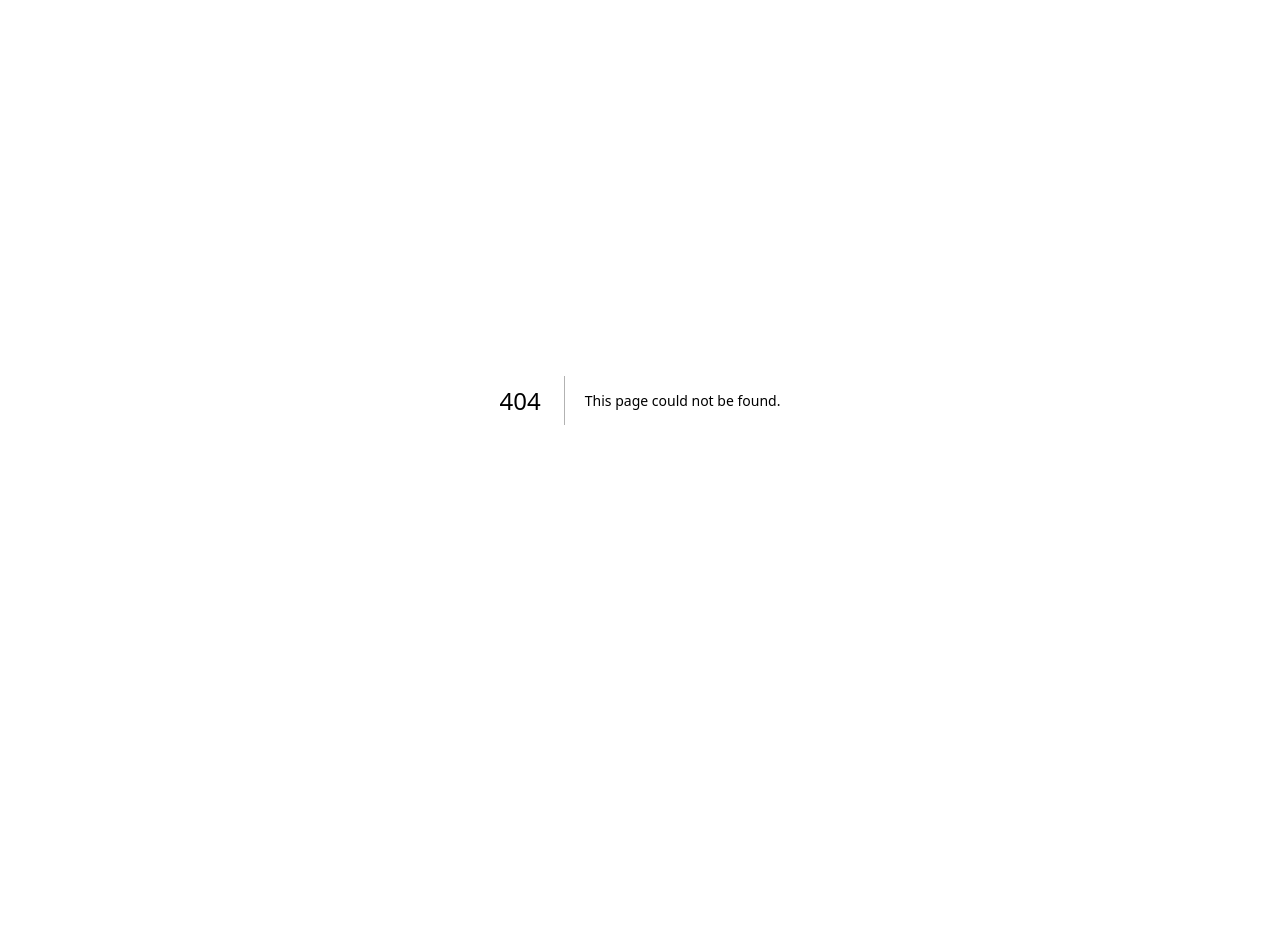
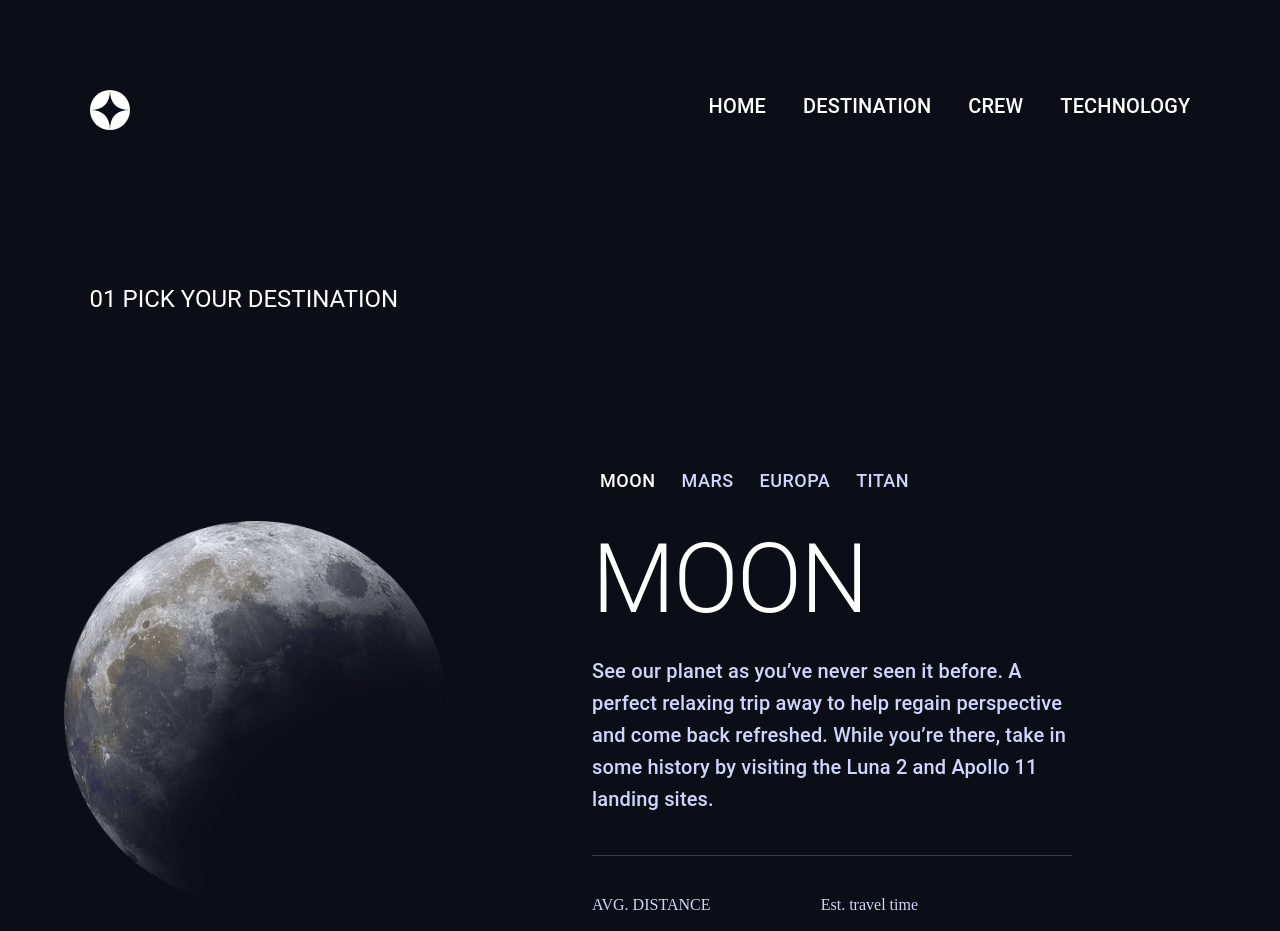
Before and after one commit to nikanoza/space-tourism-1, a Next.js app: page /destination in a window 1280 px wide. Before the commit this address had no page. Shown: the top 931 px of the page. Before the commit the page ends 800 px from the top, so only its background shows below. Built offline with nearby package versions, Linux system fonts and the light colour scheme.

Commit message:
feat: add destination page

```diff
--- /dev/null
+++ b/pages/destination/index.jsx
@@ -0,0 +1,173 @@
+import Header from "@/components/Header";
+import { Box, Button, Typography } from "@mui/material";
+import React, { useState } from "react";
+import data from "../../data.json";
+
+export default function Destination() {
+  const [name, setName] = useState("Moon");
+  const filteredItem = data.destinations.find((item) => item.name === name);
+  const clickHeandler = (item) => {
+    setName(item);
+  };
+
+  return (
+    <Box
+      sx={{
+        backgroundColor: " #0B0D17",
+      }}
+    >
+      <Header />
+      <Typography
+        variant="h5"
+        sx={{
+          color: "#FFFFFF",
+          textAlign: { xs: "center", md: "left" },
+          paddingLeft: { md: "30px", lg: "7%" },
+          marginTop: { md: "5%" },
+        }}
+      >
+        01 PICK YOUR DESTINATION
+      </Typography>
+      <Box
+        sx={{
+          marginTop: "5%",
+          display: { lg: "flex" },
+        }}
+      >
+        <Box
+          sx={{
+            display: "flex",
+            width: { lg: "40%" },
+            padding: { lg: "5%" },
+          }}
+        >
+          <Box
+            component="img"
+            sx={{
+              margin: "auto",
+              width: { xs: "50%", lg: "100%" },
+            }}
+            src={filteredItem.images.png}
+          />
+        </Box>
+        <Box
+          sx={{
+            display: "flex",
+            flexDirection: "column",
+            gap: "20px",
+            padding: { xs: "30px", md: "80px" },
+            width: { lg: "50%" },
+          }}
+        >
+          <Box
+            sx={{
+              display: "flex",
+              gap: "10px",
+              justifyContent: "center",
+              marginRight: { lg: "auto" },
+            }}
+          >
+            {data.destinations.map((item) => (
+              <Button
+                sx={{
+                  color: `${
+                    item.name === filteredItem.name ? "#FFFFFF" : "#D0D6F9"
+                  }`,
+                  fontSize: "18px",
+                  textTransform: "uppercase",
+                }}
+                onClick={() => clickHeandler(item.name)}
+              >
+                {item.name}
+              </Button>
+            ))}
+          </Box>
+          <Typography
+            variant="h1"
+            sx={{
+              color: "#FFFFFF",
+              textAlign: { xs: "center", lg: "left" },
+              textTransform: "uppercase",
+            }}
+          >
+            {filteredItem.name}
+          </Typography>
+          <Typography
+            variant="h6"
+            sx={{
+              color: "#D0D6F9",
+              textAlign: { xs: "center", lg: "left" },
+            }}
+          >
+            {filteredItem.description}
+          </Typography>
+          <Box
+            sx={{
+              height: "1px",
+              backgroundColor: "#383B4B",
+              margin: "20px 0 20px 0",
+            }}
+          ></Box>
+          <Box
+            sx={{
+              display: "flex",
+              flexDirection: { xs: "column", md: "row" },
+              gap: { xs: "20px", md: "10%" },
+              alignItems: "center",
+              justifyContent: { md: "center", lg: "left" },
+              width: { md: "100%" },
+            }}
+          >
+            <Box
+              sx={{
+                textAlign: { xs: "center", lg: "left" },
+              }}
+            >
+              <Typography
+                variant="h7"
+                sx={{
+                  color: "#D0D6F9",
+                }}
+              >
+                AVG. DISTANCE
+              </Typography>
+
+              <Typography
+                variant="h4"
+                sx={{
+                  color: "#FFFFFF",
+                  marginTop: "12px",
+                }}
+              >
+                {filteredItem.distance}
+              </Typography>
+            </Box>
+            <Box
+              sx={{
+                textAlign: "center",
+              }}
+            >
+              <Typography
+                variant="h7"
+                sx={{
+                  color: "#D0D6F9",
+                }}
+              >
+                Est. travel time
+              </Typography>
+              <Typography
+                variant="h4"
+                sx={{
+                  color: "#FFFFFF",
+                  marginTop: "12px",
+                }}
+              >
+                {filteredItem.travel}
+              </Typography>
+            </Box>
+          </Box>
+        </Box>
+      </Box>
+    </Box>
+  );
+}
```
